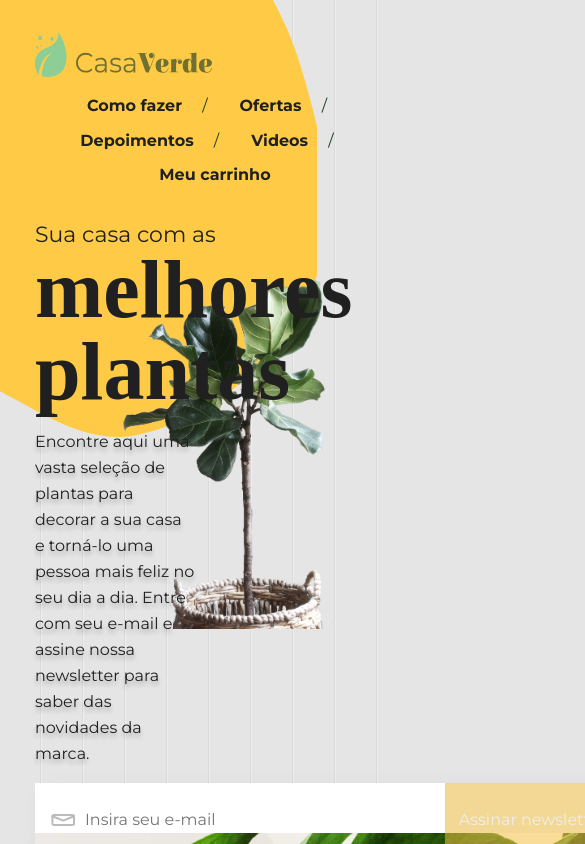
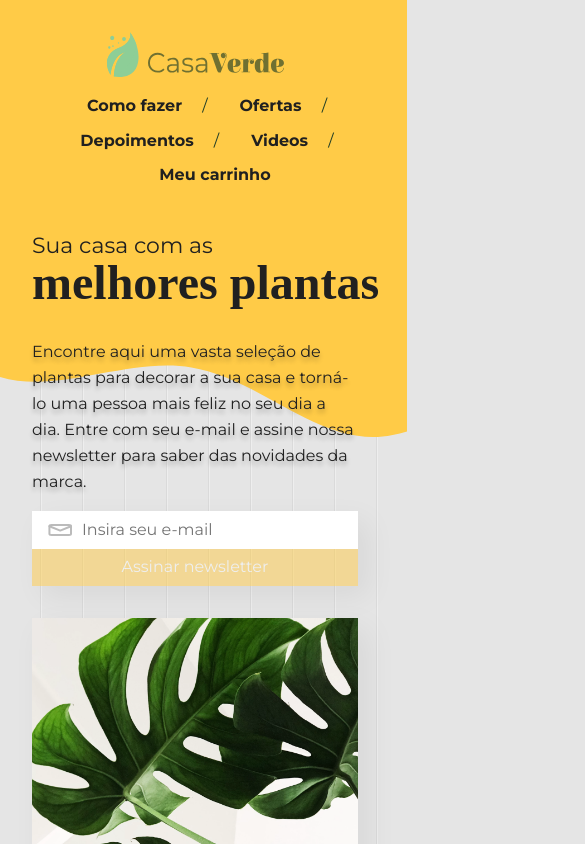
Before and after one commit to Arydiane/projeto-casa-verde, a React (Vite) app: page / in a window 390 px wide. Shown: the top 844 px of the page, 585 px wide, since content can reach past the window. Built offline with nearby package versions, Linux system fonts and the light colour scheme; a web font is replaced by a local one.

Commit message:
atualiza estilização e cria breakpoints

```diff
--- a/src/components/Card/Card.module.scss
+++ b/src/components/Card/Card.module.scss
@@ -3,12 +3,16 @@
 
 .card {
     background-color: $white;
-    width: 380px;
+    width: 300px;
     height: 200px;
     @include shadow();
     display:  flex;
     align-items: center;
     justify-content: flex-start;
+
+    @media (min-width: $mobile-sm) {
+        width: 380px;
+    }
 
     &:hover {
         box-shadow: 1px 1px 10px  $dark-green;
@@ -17,8 +21,12 @@
     &-image {
         height: 100%;
         width: max-content;
-        flex: 0 1 50%;
+        flex: 0 1 45%;
         overflow: auto;
+
+        @media (min-width: $mobile-sm) {
+            flex: 0 1 50%;
+        }
     }
 
     &-text {
--- a/src/components/Header/Header.module.scss
+++ b/src/components/Header/Header.module.scss
@@ -3,12 +3,15 @@
 .header {
     display: flex;
     flex-wrap: wrap;
+    justify-content: center;
+    margin-top: 2rem;
+
+    @media(min-width: $desktop-lg) {
         justify-content: space-between;
-    margin-top: 2rem;
+    }
 
     &-logo {
         cursor: pointer;
-    }
     }
 
     .nav {
@@ -18,6 +21,10 @@
         align-items: flex-end;
         gap: 1rem;
         list-style: none;
+
+        @media (min-width: $tablet-md) {
+            gap: 0;
+        }
 
         &-item {
             font-weight: bold;
@@ -40,3 +47,4 @@
             }
         }
     }
+}
--- a/src/components/NewsletterSubscription/NewsletterSubscription.module.scss
+++ b/src/components/NewsletterSubscription/NewsletterSubscription.module.scss
@@ -2,16 +2,26 @@
 @import '../../styles/mixin';
 
 .section-newsletter {
-    background: url(/src/assets/planta-principal.png) right top no-repeat;
-    background-size: contain;
-    height: 100vh;
-    max-height: 600px;
-    margin-top: 2rem;
-    display: flex;
-    align-items: center;
+    margin: 2rem 0;
+
+    @media (min-width: $tablet-md) {
+        background: url(/src/assets/planta-principal.png) 90% top no-repeat;
+        background-size: contain;
+        display: flex;
+        align-items: center;
+        height: 100vh;
+        max-height: 600px;
+        margin-bottom: 0;
+    }
+
+    @media (min-width: $desktop-lg) {
+        background-position: 80%;
+    }
 
     .container {
-        width: 50%;
+        @media (min-width: $tablet-md) {
+            width: 50%;
+        }
     }
 }
 
@@ -20,13 +30,19 @@
     font-weight: 400;
     line-height: 26.82px;
     width: 375px;
+    margin-bottom: 2rem;
 
     &-highlight {
         font-family: $font-title-highlight;
         font-style: normal;
+        font-size: 48px;
         font-weight: 900;
-        font-size: 82px;
         line-height: 1;
+        display: block;
+
+        @media (min-width: $tablet-md) {
+            font-size: 82px;
+        }
     }
 }
 
@@ -37,13 +53,19 @@
 }
 
 .form {
-    width: 585px;
+    max-width: 585px;
+    width: 100%;
     height: 75px;
 
     &-container {
         display: flex;
+        flex-wrap: wrap;
         height: 100%;
         @include shadow();
+
+        @media (min-width: $tablet-md) {
+            flex-wrap: nowrap;
+        }
     }
 
     &-input {
--- a/src/components/SectionHowToGet/SectionHowToGet.module.scss
+++ b/src/components/SectionHowToGet/SectionHowToGet.module.scss
@@ -3,17 +3,24 @@
 
 .section {
     display: flex;
+    flex-wrap: wrap;
     background-color: $white;
     @include shadow();
+    max-width: 1000px;
+    margin: 0 auto;
 
     &-image {
-        height: 440px;
-        width: auto;
+       width: 100%;
+
+        @media (min-width: $tablet-md) {
+            width: 50%;
+        }
     }
 
     &-container {
         margin-top: 32px;
         margin-left: 2rem;
+
         .title {
             font-size: 22px;
             font-weight: 400;
--- a/src/index.scss
+++ b/src/index.scss
@@ -1,6 +1,6 @@
 @import './styles/variables';
 
-* {
+html {
     box-sizing: border-box;
 }
 
@@ -15,13 +15,21 @@ body {
         $white 42px
     );
     background-repeat: no-repeat;
-    background-position: top right -20%;
+    background-position: top center;
     color: $black;
     font-family: 'Montserrat', sans-serif;
     font-size: 16px;
     font-weight: 400;
-    width: 80%;
+    margin: 0 2rem;
     min-width: 320px;
-    max-width: 1400px;
-    margin: 0 auto;
+
+    @media (min-width: $tablet-md ) {
+        background-position: top right -20%;
+        width: 90%;
+        margin: 0 auto;
+    }
+
+    @media (min-width: $desktop-lg ) {
+        max-width: 1400px;
+    }
 }
--- a/src/styles/_variables.scss
+++ b/src/styles/_variables.scss
@@ -1,5 +1,6 @@
+//font
 $font-title-highlight: 'Elsie Swash Caps', cursive;
-
+//colors
 $yellow: #FFCB47;
 $black: #202020;
 $white: #f8f8f8;
@@ -8,3 +9,7 @@ $dark-gray: #d0d0d0;
 $dark-green: #213E26;
 $light-green: #7eb987;
 $red: #970a0a;
+//breakpoints
+$mobile-sm: 576px;
+$tablet-md: 768px;
+$desktop-lg: 992px
```
Lines whose indentation alone changed are shown as unchanged.
